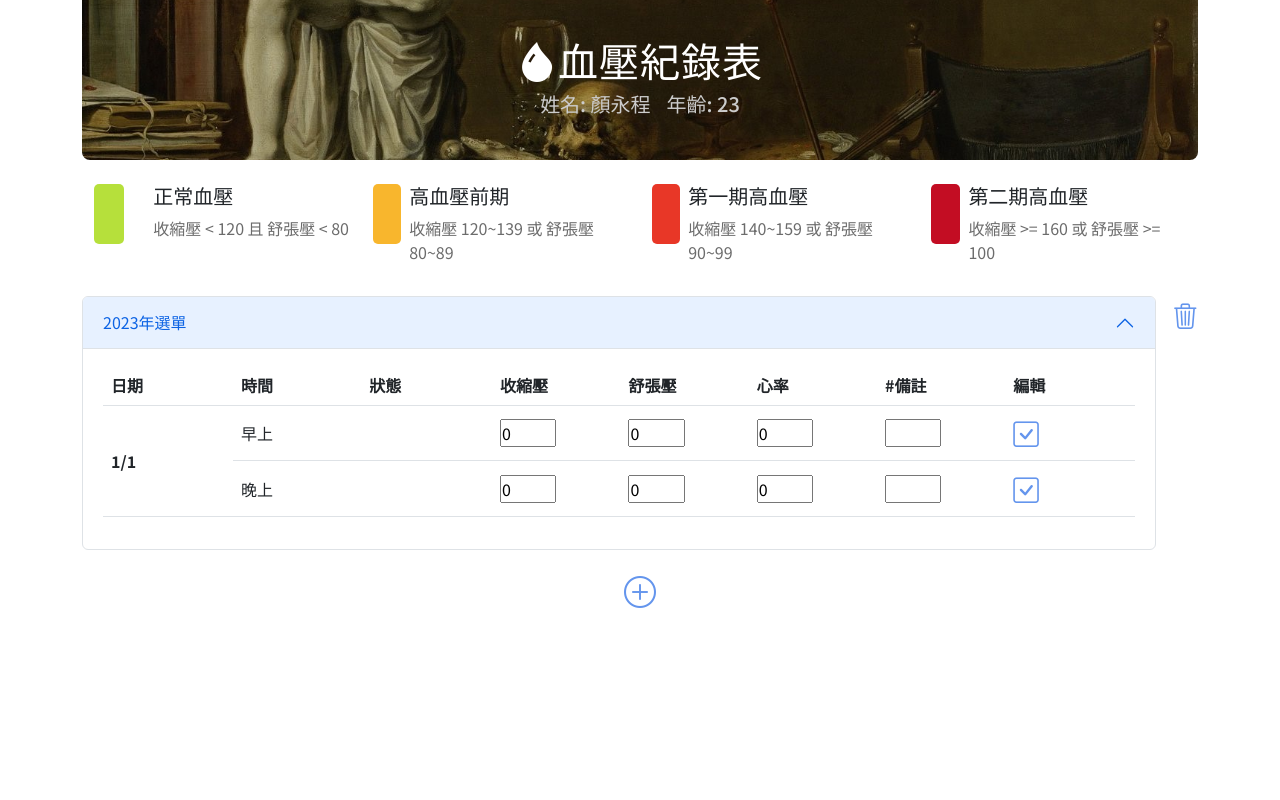
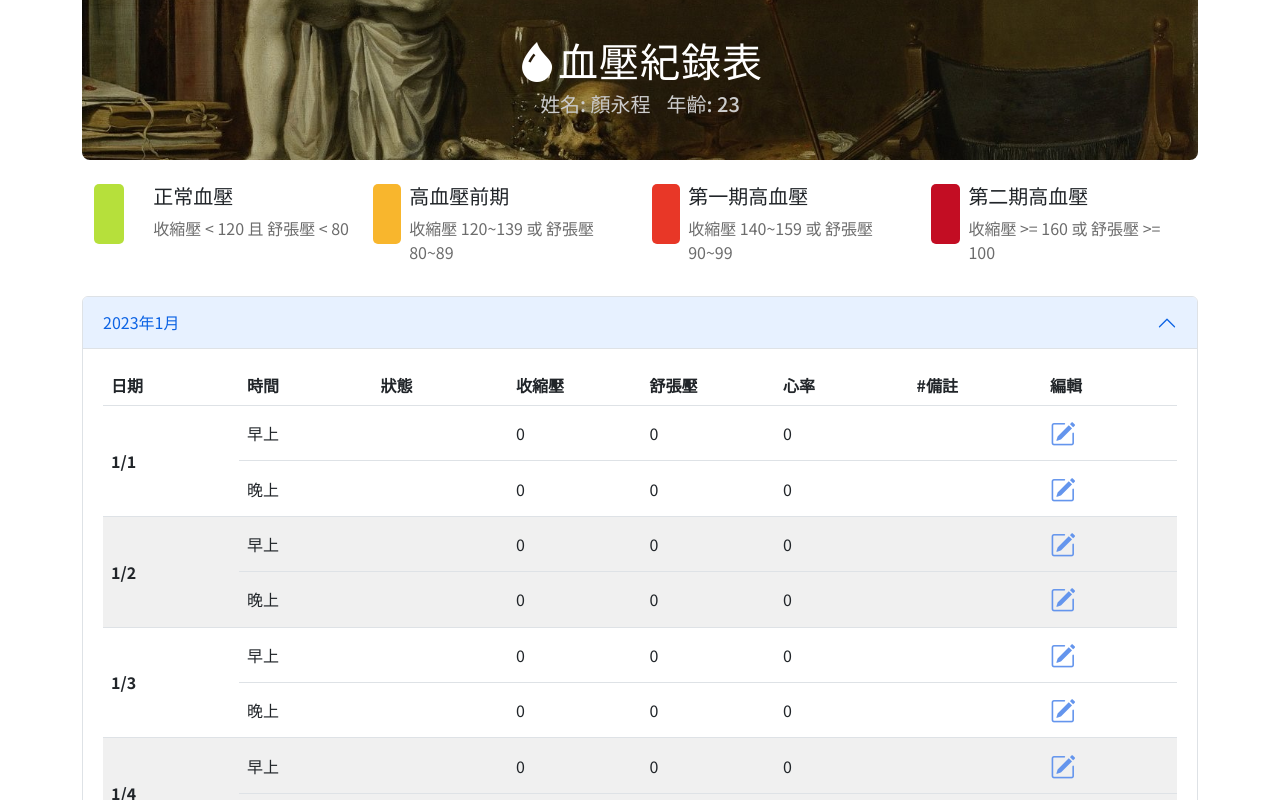
Before and after one commit to bdk27/vite_HTN, a Vue app: page / in a window 1280 px wide. Shown: the top 800 px of the page. Built offline with nearby package versions, Linux system fonts and the light colour scheme.

Commit message:
add HTNTable & data

```diff
--- /dev/null
+++ b/src/assets/ts/data.ts
@@ -0,0 +1,50 @@
+import { reactive } from "vue";
+import { nanoid } from "nanoid";
+
+export default function HTNData() {
+    interface FormProps {
+        sys: number
+        dia: number
+        pulse: number
+        note: string
+        status: string
+        isEdit: boolean
+        editInfo:() => void
+        updateInfo:() => void
+    }
+    class Form implements FormProps{
+        sys: number
+        dia: number
+        pulse: number
+        note: string
+        status: string
+        isEdit: boolean
+
+        constructor(sys: number,dia: number,pulse: number,note: string, status: string, isEdit: boolean) {
+            this.sys = sys
+            this.dia = dia
+            this.pulse = pulse
+            this.note = note
+            this.status = status
+            this.isEdit = isEdit
+        }
+
+        editInfo() {
+            this.isEdit = true;
+        }
+        updateInfo() {
+            this.isEdit = false;
+        }
+    }
+
+    const test = Array.from({length: 31}, (_, i) => {
+        return {
+            id: nanoid(),
+            day: i + 1,
+            morning: reactive(new Form(0, 0, 0, '', '', false)),
+            night: reactive(new Form(0, 0, 0, '', '', false)),
+        }
+    })
+
+    return test
+}
--- a/src/components/HTNList.vue
+++ b/src/components/HTNList.vue
@@ -4,24 +4,32 @@
   import HTNTable from './HTNTable.vue';
 
   let year = ref(2023);
+  let month = ref(1);
 
   //新增accordions
   interface Acd {
     id: string,
     year: number,
+    month: number,
   }
-  const accordions: Acd[] = reactive([{id: nanoid(),year: year.value}]);
+  const accordions: Acd[] = reactive([{id: nanoid(),year: year.value, month: month.value}]);
   function addAcc() {
-    const value = {id: nanoid(), year: year.value + accordions.length} as Acd;
+    if (month.value < 12) {
+      month.value ++;
+    }else {
+      month.value = 1;
+      year.value ++;
+    }
+    const value = {id: nanoid(), year: year.value, month: month.value} as Acd;
     accordions.push(value);
   }
 
   //刪除accordions
-  function deleteAcc(item: Acd) {
-    if(confirm(`確定要刪除${item.year}年選單嗎?`)) {
+  /* function deleteAcc(item: Acd) {
+    if(confirm(`確定要刪除${item.year}年${item.month}月選單嗎?`)) {
       accordions.splice(accordions.findIndex(accordion => accordion.id === item.id), 1);
     }
-  }
+  } */
 
 </script>
 
@@ -31,18 +39,18 @@
         <div class="accordion-item w-100">
           <h2 class="accordion-header" :id="'headingOne'+item.id">
               <button class="accordion-button" type="button" data-bs-toggle="collapse" :data-bs-target="'#collapseOne'+item.id" aria-expanded="true" :aria-controls="'collapseOne'+item.id">
-                {{ item.year }}年選單
+                {{ item.year }}年{{ item.month }}月
               </button>
           </h2>
 
           <div :id="'collapseOne'+item.id" class="accordion-collapse collapse show" :aria-labelledby="'headingOne'+item.id" data-bs-parent="#accordion">
               <div class="accordion-body">
-                <HTNTable></HTNTable>
+                <HTNTable :month="item.month"></HTNTable>
               </div>
           </div>
         </div>
 
-        <i class="bi bi-trash3 ps-3" @click="deleteAcc(item)" style="font-size: 1.6rem; color: cornflowerblue; cursor: pointer;"></i>
+        <!-- <i class="bi bi-trash3 ps-3" @click="deleteAcc(item)" style="font-size: 1.6rem; color: cornflowerblue; cursor: pointer;"></i> -->
       </div>
     </div>
 
--- a/src/components/HTNTable.vue
+++ b/src/components/HTNTable.vue
@@ -1,65 +1,29 @@
 <script setup lang="ts">
-    import { reactive } from 'vue';
-    import { watch } from 'vue';
+    import {  watch, reactive } from 'vue';
+    import  getData  from '../assets/ts/data';
+    const props = defineProps({month: Number});
 
-    interface FormProps {
-        sys: number
-        dia: number
-        pulse: number
-        note: string
-        status: string
-        isEdit: boolean
-        editItnfo:() => void
-        updateInfo:() => void
-    }
-    class Form implements FormProps{
-        sys: number
-        dia: number
-        pulse: number
-        note: string
-        status: string
-        isEdit: boolean
+    const HTNData = reactive(getData());
 
-        constructor(sys: number,dia: number,pulse: number,note: string, status: string, isEdit: boolean) {
-            this.sys = sys
-            this.dia = dia
-            this.pulse = pulse
-            this.note = note
-            this.status = status
-            this.isEdit = isEdit
-        }
-
-        editItnfo() {
-            this.isEdit = true;
-        }
-        updateInfo() {
-            this.isEdit = false;
+    function checkStatus(period: any) {
+        if(period.sys < 120 && period.dia < 80) {
+            period.status = 'green';
+        }else if((period.sys >= 120 && period.sys <= 139) || (period.dia >= 80 && period.dia <= 89)) {
+            period.status = 'yellow';
+        }else if((period.sys >= 140 && period.sys <= 159) || (period.dia >= 90 && period.dia <= 99)) {
+            period.status = 'red';
+        }else if(period.sys >= 160 || period.dia >= 100) {
+            period.status = 'd-red';
         }
     }
-    const morning = reactive(new Form(0, 0, 0, '', '' , true));
-    const night = reactive(new Form(0, 0, 0, '', '', true));
 
-    watch(morning, () => {
-        if(morning.sys < 120 && morning.dia < 80) {
-            morning.status = 'green';
-        }else if((morning.sys >= 120 && morning.sys <= 139) || (morning.dia >= 80 && morning.dia <= 89)) {
-            morning.status = 'yellow';
-        }else if((morning.sys >= 140 && morning.sys <= 159) || (morning.dia >= 90 && morning.dia <= 99)) {
-            morning.status = 'red';
-        }else if(morning.sys >= 160 || morning.dia >= 100) {
-            morning.status = 'd-red';
-        }
-    })
-    watch(night, () => {
-        if(night.sys < 120 && night.dia < 80) {
-            night.status = 'green';
-        }else if((night.sys >= 120 && night.sys <= 139) || (night.dia >= 80 && night.dia <= 89)) {
-            night.status = 'yellow';
-        }else if((night.sys >= 140 && night.sys <= 159) || (night.dia >= 90 && night.dia <= 99)) {
-            night.status = 'red';
-        }else if(night.sys >= 160 || night.dia >= 100) {
-            night.status = 'd-red';
-        }
+    HTNData.forEach(item => {
+        watch(item.morning, () => {
+            checkStatus(item.morning);
+        });
+        watch(item.night, () => {
+            checkStatus(item.night);
+        });
     })
 
 </script>
@@ -78,37 +42,36 @@
                 <th scope="col">編輯</th>
             </tr>
         </thead>
-        <tbody>
+        <tbody v-for="item in HTNData" :key="item.id" :class="item.day%2===0 ? 'evenBg' : 'none'">
             <tr>
-                <th scope="row" rowspan="2">1/1</th>
+                <th scope="row" rowspan="2">{{ props.month }}/{{ item.day }}</th>
                 <td>早上</td>
-                <td><div class="circle" :class="morning.status"></div></td>
-                <td v-show="morning.isEdit===false"><span >{{ morning.sys }}</span></td>
-                <td v-show="morning.isEdit===true"><input type="number" v-model="morning.sys"></td>
-                <td v-show="morning.isEdit===false"><span >{{ morning.dia }}</span></td>
-                <td v-show="morning.isEdit===true"><input type="number" v-model="morning.dia"></td>
-                <td v-show="morning.isEdit===false"><span >{{ morning.pulse }}</span></td>
-                <td v-show="morning.isEdit===true"><input type="number"
-                v-model="morning.pulse"></td>
-                <td v-show="morning.isEdit===false"><span >{{ morning.note }}</span></td>
-                <td v-show="morning.isEdit===true"><input type="text" v-model="morning.note"></td>
-                <td v-show="morning.isEdit===true"><i class="bi bi-check-square" @click="morning.updateInfo"></i></td>
-                <td v-show="morning.isEdit===false"><i class="bi bi-pencil-square" @click="morning.editItnfo"></i></td>
+                <td><div class="circle" :class="item.morning.status"></div></td>
+                <td v-show="item.morning.isEdit===false"><span >{{ item.morning.sys }}</span></td>
+                <td v-show="item.morning.isEdit===true"><input type="number" v-model="item.morning.sys"></td>
+                <td v-show="item.morning.isEdit===false"><span >{{ item.morning.dia }}</span></td>
+                <td v-show="item.morning.isEdit===true"><input type="number" v-model="item.morning.dia"></td>
+                <td v-show="item.morning.isEdit===false"><span >{{ item.morning.pulse }}</span></td>
+                <td v-show="item.morning.isEdit===true"><input type="number"
+                v-model="item.morning.pulse"></td>
+                <td v-show="item.morning.isEdit===false"><span >{{ item.morning.note }}</span></td>
+                <td v-show="item.morning.isEdit===true"><input type="text" v-model="item.morning.note"></td>
+                <td v-show="item.morning.isEdit===true"><i class="bi bi-check-square" @click="item.morning.updateInfo()"></i></td>
+                <td v-show="item.morning.isEdit===false"><i class="bi bi-pencil-square" @click="item.morning.editInfo()"></i></td>
             </tr>
             <tr>
                 <td>晚上</td>
-                <td><div class="circle" :class="night.status"></div></td>
-                <td v-show="night.isEdit===false"><span>{{ night.sys }}</span></td>
-                <td v-show="night.isEdit===true"><input type="number" v-model="night.sys"></td>
-                <td v-show="night.isEdit===false"><span>{{ night.dia }}</span></td>
-                <td v-show="night.isEdit===true"><input type="number" v-model="night.dia"></td>
-                <td v-show="night.isEdit===false"><span>{{ night.pulse }}</span></td>
-                <td v-show="night.isEdit===true"><input type="number" v-model="night.pulse"></td>
-                <td v-show="night.isEdit===false"><span>{{ night.note }}</span></td>
-                <td v-show="night.isEdit===true"><input type="text" v-model="night.note"></td>
-                <!-- <td>Concor 2.5mg</td> -->
-                <td v-show="night.isEdit===true"><i class="bi bi-check-square" @click="night.updateInfo"></i></td>
-                <td v-show="night.isEdit===false"><i class="bi bi-pencil-square" @click="night.editItnfo"></i></td>
+                <td><div class="circle" :class="item.night.status"></div></td>
+                <td v-show="item.night.isEdit===false"><span>{{ item.night.sys }}</span></td>
+                <td v-show="item.night.isEdit===true"><input type="number" v-model="item.night.sys"></td>
+                <td v-show="item.night.isEdit===false"><span>{{ item.night.dia }}</span></td>
+                <td v-show="item.night.isEdit===true"><input type="number" v-model="item.night.dia"></td>
+                <td v-show="item.night.isEdit===false"><span>{{ item.night.pulse }}</span></td>
+                <td v-show="item.night.isEdit===true"><input type="number" v-model="item.night.pulse"></td>
+                <td v-show="item.night.isEdit===false"><span>{{ item.night.note }}</span></td>
+                <td v-show="item.night.isEdit===true"><input type="text" v-model="item.night.note"></td>
+                <td v-show="item.night.isEdit===true"><i class="bi bi-check-square" @click="item.night.updateInfo()"></i></td>
+                <td v-show="item.night.isEdit===false"><i class="bi bi-pencil-square" @click="item.night.editInfo()"></i></td>
             </tr>
         </tbody>
     </table>
@@ -119,7 +82,10 @@
    .table{
         tbody {
             vertical-align: middle;
-            th,td {
+            th {
+                width: 150px;
+            }
+            td {
                 width: 150px;
             }
             input {
@@ -151,6 +117,9 @@
     .d-red {
         background: $d-red;
     }
+    .evenBg {
+        background: #f0f0f0;
+    }
 
 
 </style>
```
